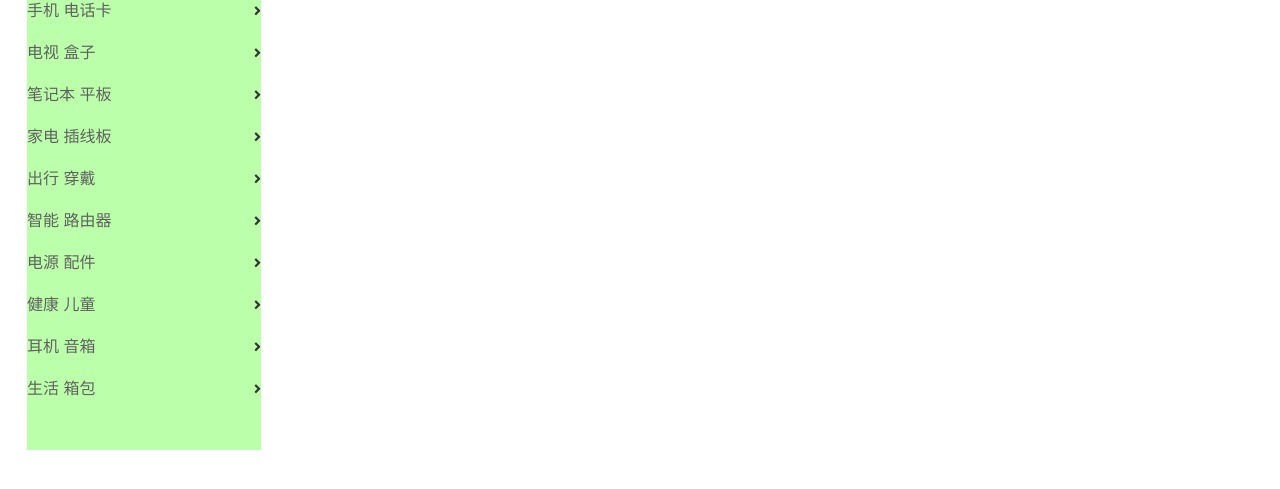
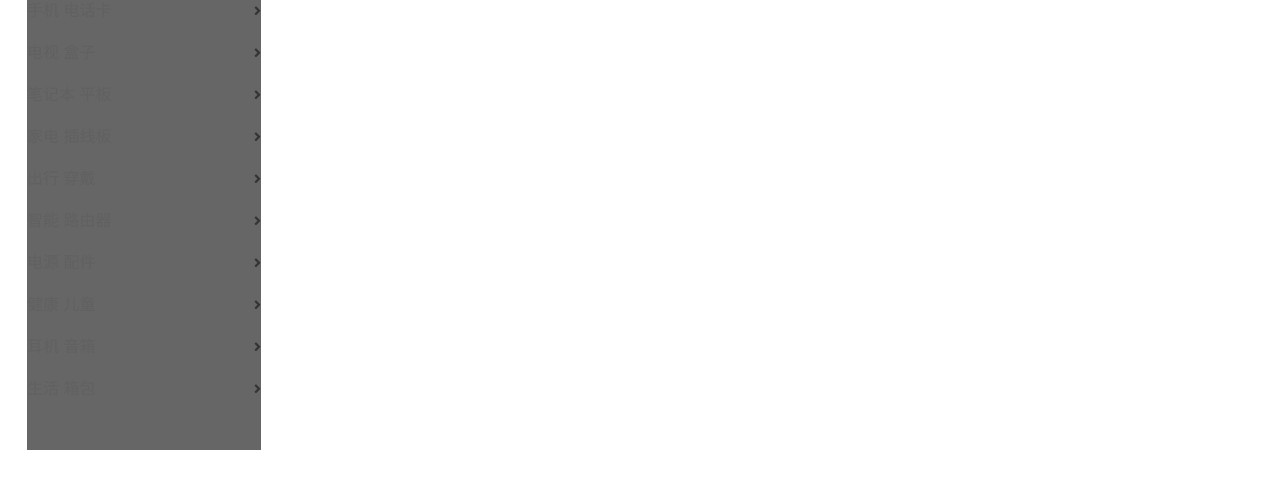
Before and after one commit to shineni/FrontEnd_ReStudy, a plain HTML site: page HTML&CSS/miExercise/index.html in a window 1280 px wide. Shown: the part 151-640 px from the top of the page. Drawn offline with Linux system fonts and the light colour scheme.

Commit message:
mi project update

```diff
--- a/HTML&CSS/miExercise/css/index.css
+++ b/HTML&CSS/miExercise/css/index.css
@@ -311,7 +311,7 @@ display: block;
         position: absolute;
         height: 460px;
         width: 234px;
-        background-color:#bfa;
+        background-color:rgba(0, 0, 0, .6);
         left: -140px;
     }
     .all-goods li{
```
Also changed, not shown: 1 other file.
